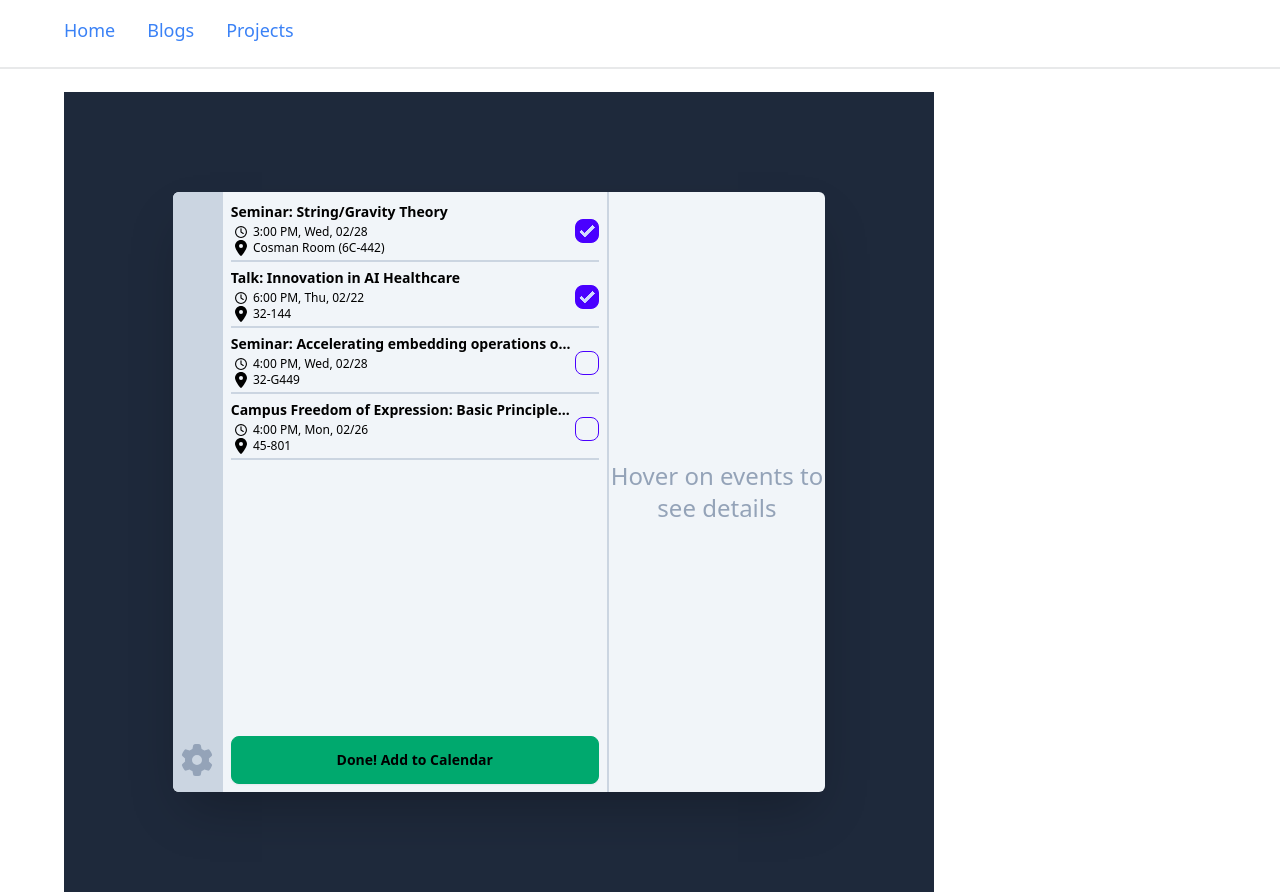
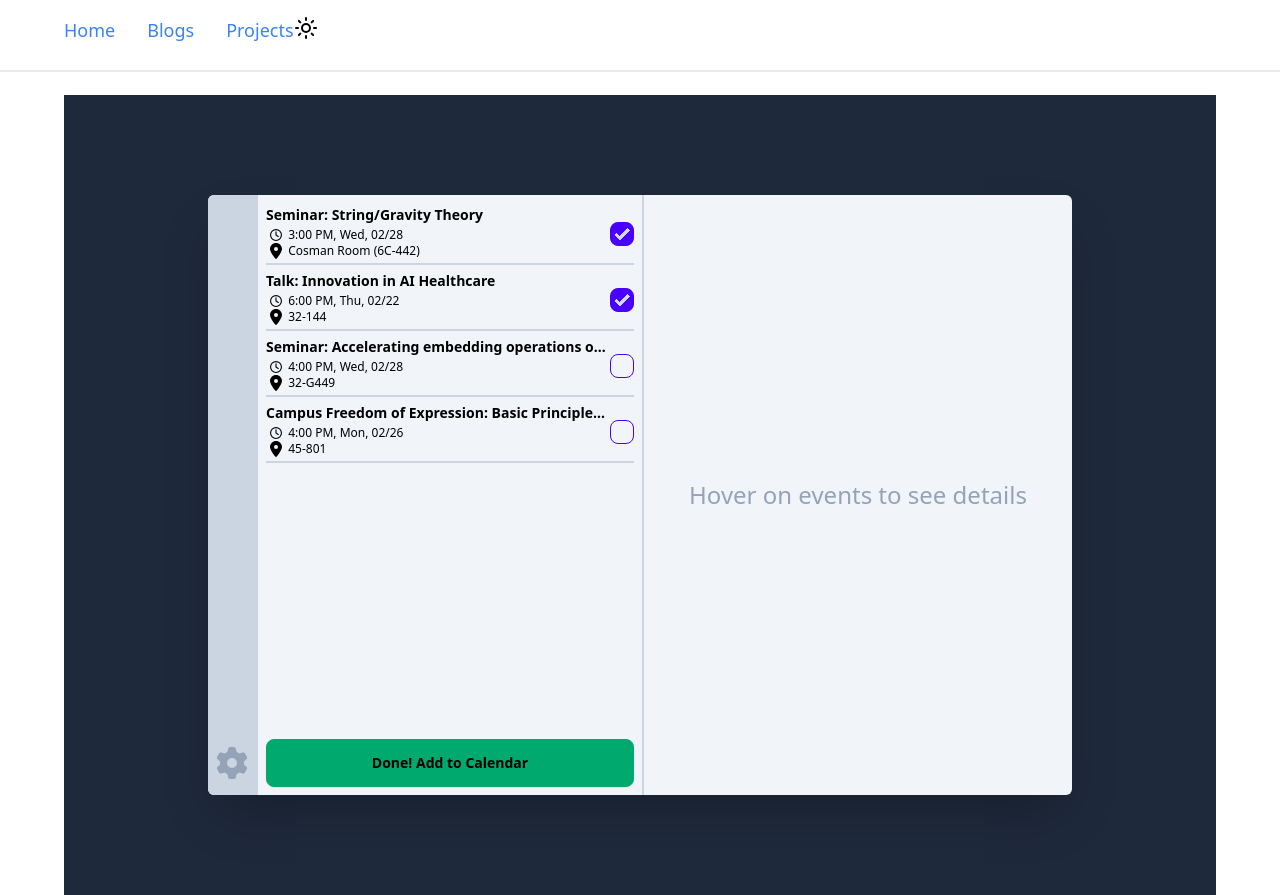
Before and after one commit to lad6558/lad6558.github.io, a SvelteKit app: page /projects/miso-wire in a window 1280 px wide. Built offline with nearby package versions, Linux system fonts and the light colour scheme.

Commit message:
feat(+layout.svelte): add basic darkmode with switch of image

```diff
--- a/src/routes/+layout.svelte
+++ b/src/routes/+layout.svelte
@@ -1,13 +1,62 @@
 <script>
 	import '../app.css';
+	import { fade } from 'svelte/transition';
+
+	function toggleDarkMode() {
+		document.querySelector('html').classList.toggle('dark');
+	}
 </script>
 
-<nav class="flex flex-row space-x-8 pt-4 font-semibold text-lg pl-16">
+<div
+	class="bg-white text-black dark:bg-slate-800 dark:text-slate-300 min-h-screen transition-all duration-300"
+>
+	<nav class="flex flex-row pt-4 font-semibold text-lg pl-16">
+		<div class="flex flex-row space-x-8">
 			<a href="/"> Home </a>
 			<a href="/blogs"> Blogs </a>
 			<a href="/projects"> Projects </a>
+		</div>
+		<div>
+			<button on:click={toggleDarkMode}>
+				<!-- By importing svg directly, enable inheritance of text color -->
+				<svg
+					transition:fade
+					xmlns="http://www.w3.org/2000/svg"
+					width="24"
+					height="24"
+					viewBox="0 0 24 24"
+					fill="none"
+					stroke="currentColor"
+					stroke-width="2"
+					stroke-linecap="round"
+					stroke-linejoin="round"
+					class="lucide lucide-sun block dark:hidden"
+					><circle cx="12" cy="12" r="4" /><path d="M12 2v2" /><path d="M12 20v2" /><path
+						d="m4.93 4.93 1.41 1.41"
+					/><path d="m17.66 17.66 1.41 1.41" /><path d="M2 12h2" /><path d="M20 12h2" /><path
+						d="m6.34 17.66-1.41 1.41"
+					/><path d="m19.07 4.93-1.41 1.41" /></svg
+				>
+				<svg
+					xmlns="http://www.w3.org/2000/svg"
+					width="24"
+					height="24"
+					viewBox="0 0 24 24"
+					fill="none"
+					stroke="currentColor"
+					stroke-width="2"
+					stroke-linecap="round"
+					stroke-linejoin="round"
+					class="lucide lucide-moon hidden dark:block"
+					><path d="M12 3a6 6 0 0 0 9 9 9 9 0 1 1-9-9Z" /></svg
+				>
+				<!-- <img class="block dark:hidden fill-white text-red-500" src={sun} alt="toggle dark mode" />
+				<img class="hidden dark:block" src={moon} alt="toggle dark mode" /> -->
+			</button>
+		</div>
 	</nav>
 	<div class="divider"></div>
 	<main class="flex px-8 md:px-16">
 		<slot />
 	</main>
+</div>
--- a/src/routes/+page.svelte
+++ b/src/routes/+page.svelte
@@ -1,5 +1,6 @@
 <script>
 	import profilePic from '$lib/assets/Profile Pic.png';
+	import profilePicDark from '$lib/assets/Profile Pic Dark.jpeg';
 	import resume from '$lib/assets/Andi_Resume_Jan_25.pdf';
 </script>
 
@@ -10,11 +11,16 @@
 
 <div class="relative flex flex-col sm:flex-row">
 	<div>
-		<div class="text-5xl mt-4 ml-2">Andi Liu 刘安迪</div>
-		<p class="mt-4">
+		<div class="text-4xl mt-4 ml-2 font-medium">Andi Liu 刘安迪</div>
+		<p class="mt-4 block dark:hidden">
 			Hi! I am Andi Liu. I study at MIT, majoring in Computer Science.
 			<br />
 			In my free time I enjoy blogging and building software.
+		</p>
+		<p class="mt-4 hidden dark:block">
+			Hi! I am Andi Liu. I study at MIT, majoring in Computer Science.
+			<br />
+			In my free time I enjoy writing and doing theater.
 		</p>
 		<p class="text-center mt-2">
 			<a
@@ -40,6 +46,7 @@
 	</div>
 
 	<div class="ml-8">
-		<img class="max-w-full h-auto" src={profilePic} alt="Andi" />
+		<img class="h-80 w-64 dark:hidden" src={profilePic} alt="Andi" />
+		<img class="h-80 w-64 hidden dark:block" src={profilePicDark} alt="Andi" />
 	</div>
 </div>
--- a/src/routes/blogs/+page.svelte
+++ b/src/routes/blogs/+page.svelte
@@ -1,6 +1,20 @@
+<script>
+	export let data;
+	console.log(data);
+</script>
+
 <svelte:head>
 	<title>Andi's Blogs</title>
 	<meta name="description" content="Read Andi Liu's latest blogs!" />
 </svelte:head>
 
-<p>I have not uploaded my blogs yet. Come back later?</p>
+<section>
+	I have not uploaded blogs yet. Come back later?
+	<!-- <ul>
+		{#each data.blogs as blog}
+			<li>
+				<a href="/blogs/{blog.slug}">{blog.title}</a>
+			</li>
+		{/each}
+	</ul> -->
+</section>
--- a/src/routes/projects/miso-wire/+page.svelte
+++ b/src/routes/projects/miso-wire/+page.svelte
@@ -14,7 +14,7 @@
 	}
 </script>
 
-<div class="bg-slate-800 h-screen flex justify-center items-center text-black">
+<div class="bg-slate-800 h-screen flex justify-center items-center text-black w-full">
 	<!-- Miso main window -->
 	<div class="bg-slate-100 w-3/4 h-3/4 rounded-md flex flex-row shadow-2xl my-30 mx-12">
 		<Settings />
--- a/tailwind.config.js
+++ b/tailwind.config.js
@@ -1,5 +1,6 @@
 /** @type {import('tailwindcss').Config} */
 export default {
+  darkMode: 'selector',
   content: ['./src/**/*.{html,js,svelte,ts}'],
   theme: {
     extend: {}
```
Also changed, not shown: src/app.css (line endings or trailing spaces). Lines whose indentation alone changed are shown as unchanged.
